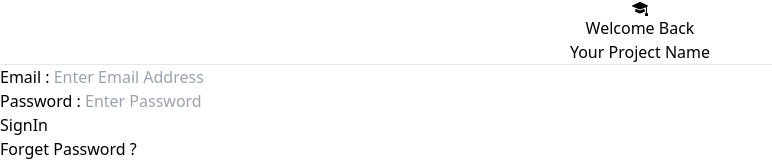
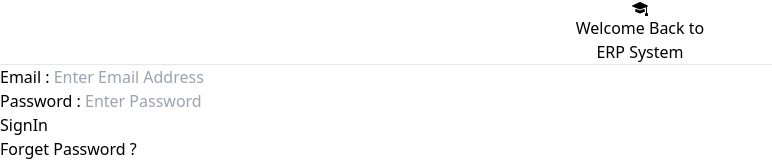
Before and after one commit to TeamProjectsReact/ERPv2, a React (Vite) app in the folder client/: page / in a window 1280 px wide. Shown: the top 161 px of the page, without its empty margins (0-772 px from the left). Built offline with nearby package versions, Linux system fonts and the light colour scheme.

Commit message:
Update SignIn.jsx
Co-Authored-By: JehanKandy  <jehankandy@gmail.com>

```diff
--- a/client/src/components/LoginSignUp/SignIn.jsx
+++ b/client/src/components/LoginSignUp/SignIn.jsx
@@ -25,8 +25,8 @@ const SignIn = () => {
                     <center className='text-gray-500'>
                         {/* change the Icon According to your needs */}
                         <h1 className=''><BsMortarboardFill className='h-20 w-auto'/></h1>
-                        <p className="pt-4 text-2xl">Welcome Back</p>
-                        <p className="">Your Project Name</p>
+                        <p className="pt-4 text-2xl">Welcome Back to</p>
+                        <p className="">ERP System</p>
                     </center>
                     <hr className='my-2'/>
                     <div className="my-4">
```
